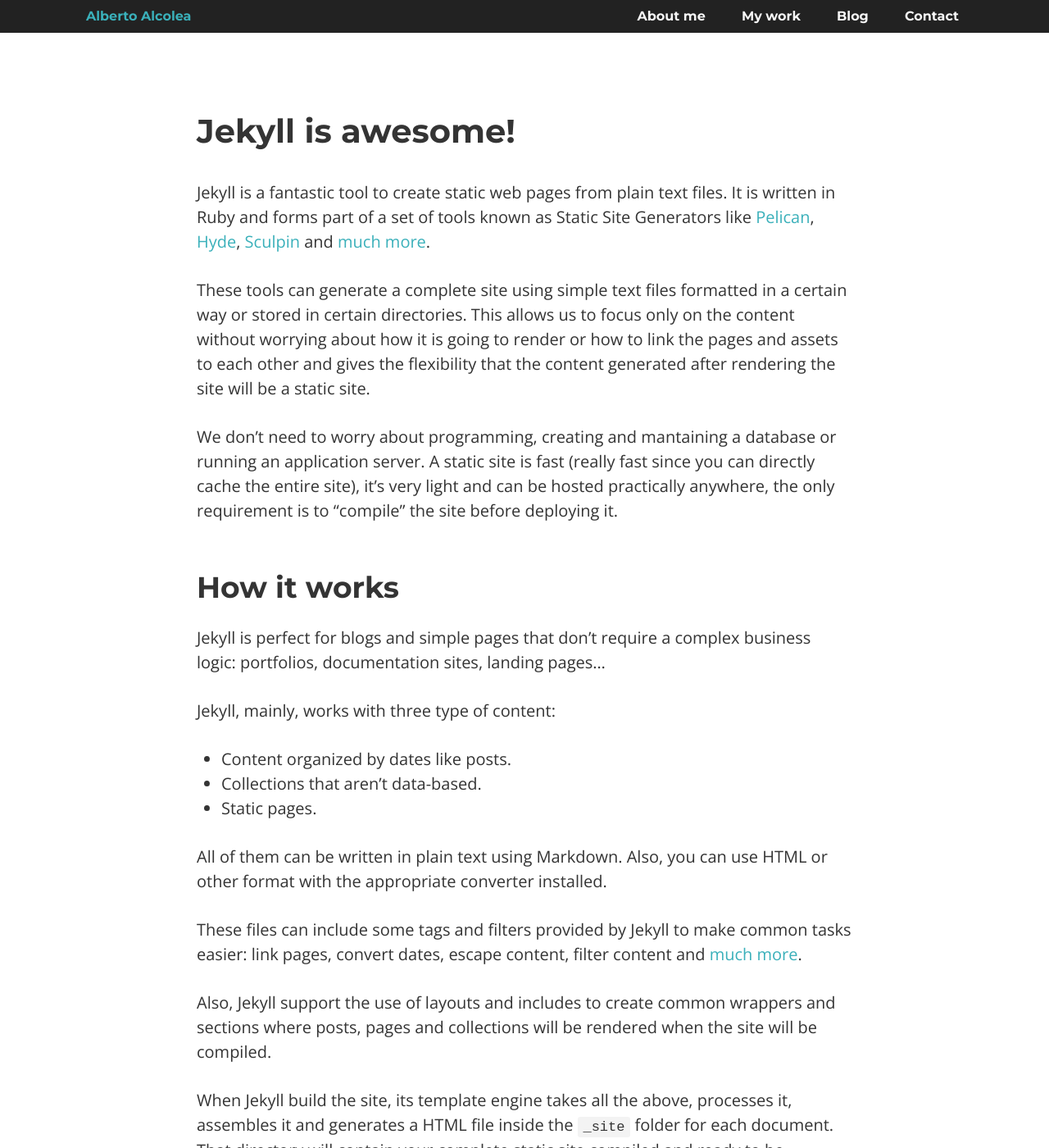
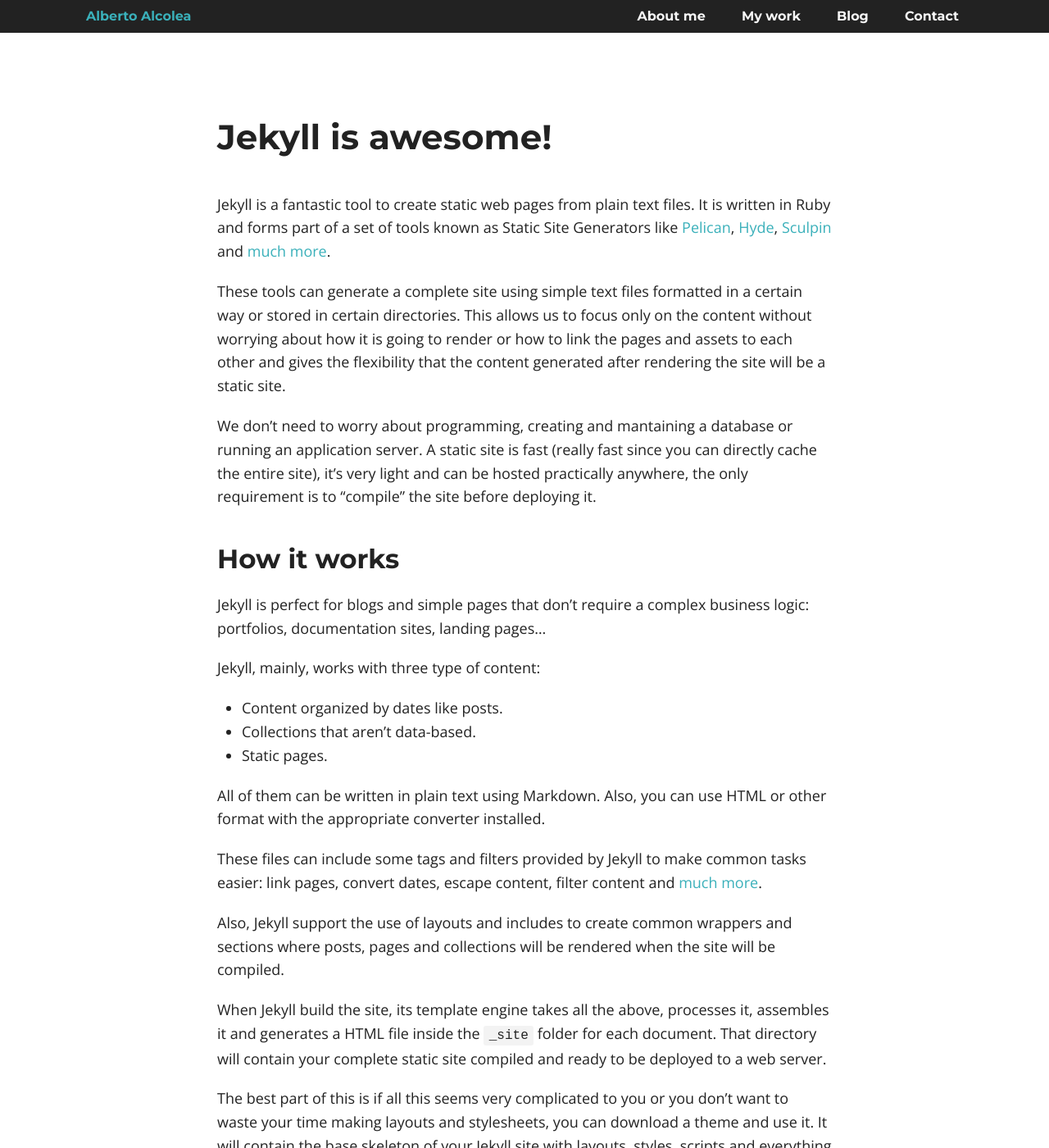
Before and after one commit to albertoalcolea/albertoalcolea.github.io, a Jekyll site: the page built from _posts/2018-05-06-jekyll-is-awesome.md, in a window 1280 px wide and 1400 px high. Shown: the whole window at 82% size. Built offline with Jekyll 4.4.1, drawn with Linux system fonts in a browser that asks for light colours; nearby versions of some CDN libraries; comment, search, counter and statistics services are not loaded.

Commit message:
Better font visualization on mobile

```diff
--- a/_sass/_blog.scss
+++ b/_sass/_blog.scss
@@ -3,18 +3,17 @@
 /********/
 
 .blog .container {
-	max-width: 800px;
+	max-width: 750px;
 }
 
 .post {
+	font-family: $post-font;
 	margin-bottom: 50px;
 
 	&:last-child {
 		margin-bottom: 0;
 	}
-}
 
-.post {
 	h1, h2, h3, h4, h5, h6, p, li {
 		// Reset all margins
 		margin: 0;
@@ -23,74 +22,42 @@
 	h1, h2, h3, h4, h5, h6 {
 		font-family: $sans-serif-font;
 		text-transform: none !important;
+		line-height: 1.3;
+		margin-top: 1.25em;
 	}
 
 	h1.title {
-		font-size: 40px;
-		line-height: 1;
+		font-size: 42px;
 		margin-top: 0;
 		margin-bottom: 40px;
 	}
 
-	h2.title {
-		font-size: 32px;
-		line-height: 1.15;
-		margin-top: 53px;
-	}
-
-	h2.title:first-child {
-		margin-top: 0;
-	}
-
 	h1 {
-		font-size: 40px;
-		line-height: 1;
-		margin-top: 63px;
+		font-size: 2.2em;
 	}
 
 	h2 {
-		font-size: 36px;
-		line-height: 1;
-		margin-top: 60px;
+		font-size: 1.8em;
 	}
 
 	h3 {
-		font-size: 32px;
-		line-height: 1.15;
-		margin-top: 53px;
+		font-size: 1.6em;
 	}
 
 	h4 {
-		font-size: 26px;
-		line-height: 1.22;
-		margin-top: 39px;
+		font-size: 1.4em;
 	}
 
 	h5 {
-		font-size: 24px;
-		line-height: 1.3;
-		margin-top: 34px;
+		font-size: 1.3em;
 	}
 
 	h6 {
-		font-size: 22px;
-		line-height: 1.4;
-		margin-top: 30px;
+		font-size: 1.2em;
 	}
 
-	p, ul, ol, .read-more {
-		font-family: $post-font;
-		font-size: 20px;
-		line-height: 1.5;
-	}
-
-	p, ul, ol {
-		margin-top: 29px;
-	}
-
-	.read-more {
-		display: block;
-		margin-top: 10px;
+	h1, h2, h3, h4, h5, h6, p, ul, ol {
+		margin-bottom: 20px;
 	}
 
 	img {
@@ -114,7 +81,7 @@
 			content: open-quote;
 			font-family: serif;
 			font-size: 4em;
-			line-height: 0.1em;
+			line-height: 0.1;
 			margin-right: 0.25em;
 			vertical-align: -0.4em;
 		}
@@ -130,7 +97,7 @@
 
 	code {
 		font-family: $monospaced-font;
-		font-size: 17px;
+		font-size: 16px;
 		padding: 0.2em 0.4em;
 		background-color: rgba(27,31,35,0.05);
 		@include border-radius(3px);
@@ -140,8 +107,7 @@
 		color: #f8f8f2;
 		margin-top: 18px;
 		padding: 15px;
-		font-size: 17px;
-		line-height: 1;
+		font-size: 16px;
 		line-height: normal;
 		letter-spacing: normal;
 		overflow: auto;
@@ -156,6 +122,26 @@
 				text-align: right;
 			}
 		}
+	}
+}
+
+.posts {
+	.post {
+		margin-bottom: 55px;
+
+		&:last-child {
+			margin-bottom: 0;
+		}
+	}
+
+	h2.title {
+		font-size: 1.6em;
+		margin-top: 0;
+	}
+
+	.read-more {
+		display: block;
+		margin-top: 10px;
 	}
 }
 
@@ -208,7 +194,7 @@
 			font-family: $sans-serif-font;
 			font-size: 0.85em;
 			color: $mid-gray;
-			line-height: 32px;
+			line-height: 32px; // Same height as the buttons
 			padding-right: 1em;
 
 			@include mobile {
--- a/_sass/_global.scss
+++ b/_sass/_global.scss
@@ -6,8 +6,12 @@
 body {
 	font-family: $sans-serif-font;
 	font-size: 18px;
-	color: $darker-gray;
+	color: $black;
 	background-color: $black;
+
+	@include mobile {
+		font-size: 17px;
+	}
 }
 
 a {
@@ -25,12 +29,18 @@
 
 p {
 	margin-bottom: 1em;
-	line-height: 1.6em;
 }
 
 ul, ol {
 	margin-left: 30px;
-	line-height: 1.6em;
+}
+
+p, ul, ol {
+	line-height: 1.6;
+
+	@include mobile {
+		line-height: 1.55;
+	}
 }
 
 .list-inline {
@@ -297,7 +307,7 @@
 
 .contact-form {
 	font-size: 14px;
-	line-height: 20px;
+	line-height: 1.45;
 }
 
 .contact-form .field-group {
@@ -314,7 +324,7 @@
 	background: $light-yellow;
 	border: 0;
 	color: $black;
-	line-height: 20px;
+	line-height: 1.3;
 	padding: 7px 10px;
 	width: 95%;
 	@include border-radius(5px);
@@ -336,7 +346,7 @@
 	color: $white;
 	cursor: pointer;
 	font-size: 12px;
-	line-height: 12px;
+	line-height: 1;
 	font-weight: bold;
 	letter-spacing: -0.04em;
 	text-transform: uppercase;
--- a/_sass/_portfolio.scss
+++ b/_sass/_portfolio.scss
@@ -33,6 +33,7 @@
 	@include mobile {
 		display: inline;
 		width: 100%;
+		margin-bottom: 1em;
 	}
 }
 
@@ -62,7 +63,7 @@
 
 		.sub {
 			display: block;
-			font-size: 30px;
+			font-size: 0.6em;
 			font-weight: normal;
 			color: $mid-gray;
 			margin-top: 10px;
@@ -186,7 +187,6 @@
 .project p,
 .project ul {
 	font-family: $post-font;
-	text-align: justify;
 }
 
 .project li {
```
